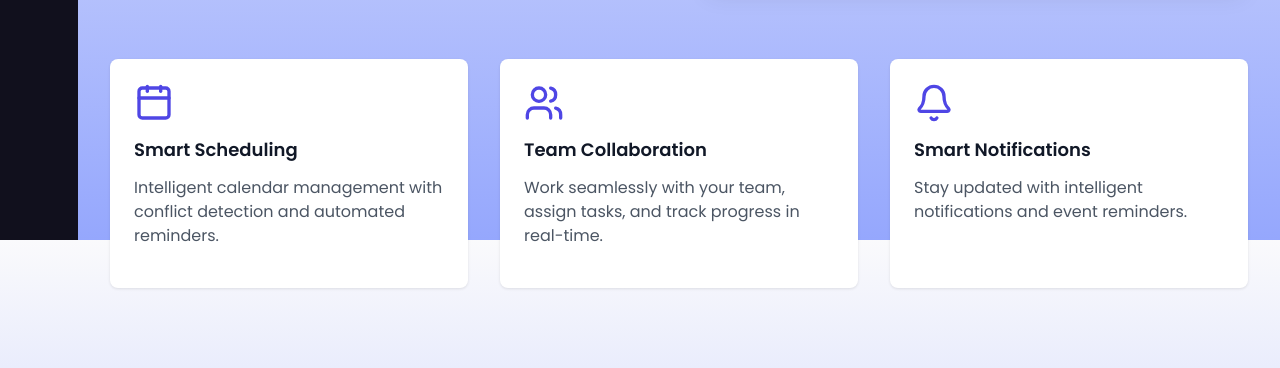
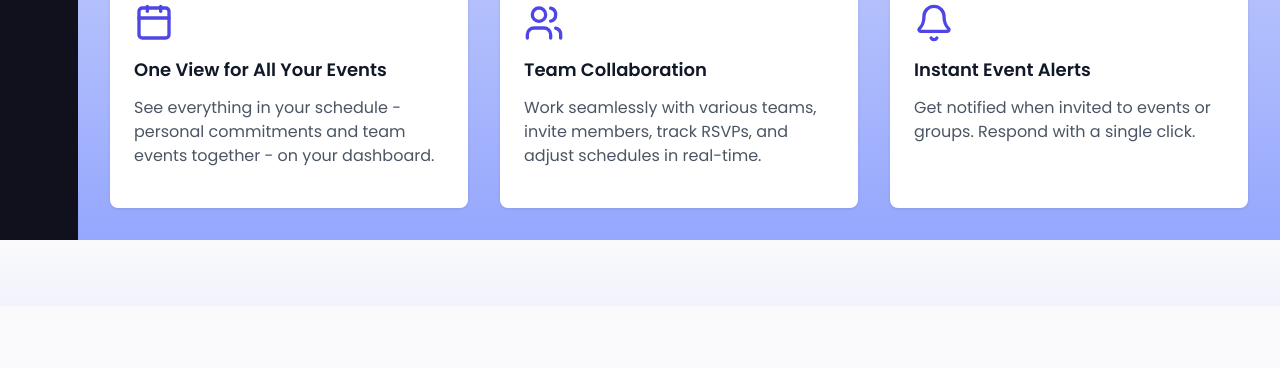
Before and after one commit to laksh0820/Collaborative-Calendar-for-Event-Scheduling, a Flask app: page / in a window 1280 px wide. Shown: the part 560-928 px from the top of the page. After the commit the page ends 800 px from the top, so only its background shows below. Run offline with Flask 3, Linux system fonts and the light colour scheme.

Commit message:
UI changes

```diff
--- a/Project/routes.py
+++ b/Project/routes.py
@@ -115,11 +115,10 @@ def user_profile():
     if form.validate_on_submit():
         user = User.query.filter_by(user_id=current_user.user_id).first()
         if user:
-            user.name = form.name.data.strip()
-            user.email = form.email.data.strip()
-            user.password = generate_password_hash(str(form.password.data))
-
             try:
+                user.name = form.name.data.strip()
+                user.email = form.email.data.strip().lower()
+                user.password = generate_password_hash(str(form.password.data))
                 db.session.commit()
                 flash("Profile Settings Updates",'success')
                 return redirect(url_for('get_calendar'))
--- a/Project/templates/base.html
+++ b/Project/templates/base.html
@@ -28,7 +28,7 @@
       <div class="logo">
         <i class='bx bxs-dashboard'></i>
         <div class="logo_name">
-          Dashboard
+          Workspace
         </div>
       </div>
       <i class="bx bx-menu" id="btn"></i>
--- a/Project/templates/cover.html
+++ b/Project/templates/cover.html
@@ -10,19 +10,20 @@
     <div class="hero">
         <div class="hero-content">
             <div class="hero-text">
-                <h1>Streamline Your Event Management Journey</h1>
-                <p>Plan, organize, and execute events with ease. Your all-in-one platform for successful event
-                    management.</p>
+                <h1>Streamline Workflow with Shared Calendars</h1>
+                <p>A unified space for teams to coordinate schedules, share events, and avoid clashes - all in one place.</p>
                 <div class="hero-buttons">
-                    <button class="btn btn-primary">
-                        <a href="{{ url_for('signup') }}" style="color: white; text-decoration: none;">Get Started</a>
-                        <i data-lucide="arrow-right" class="btn-icon"></i>
-                    </button>
+                    <a href="{{ url_for('signup') }}">
+                        <button class="btn btn-primary">
+                            <span style="color: white; text-decoration: none;">Get Started</span>
+                            <i data-lucide="arrow-right" class="btn-icon"></i>
+                        </button>
+                    </a>
                 </div>
             </div>
             <div class="hero-image">
-                <img src="https://images.unsplash.com/photo-1511578314322-379afb476865?auto=format&fit=crop&q=80&w=800"
-                    alt="Event Planning">
+                <img src="{{ url_for('static',filename='assets/cover-photo.jpeg')}}"
+                    alt="Collaborative Calendar">
             </div>
         </div>
     </div>
@@ -30,18 +31,18 @@
     <div class="features">
         <div class="feature-card">
             <i data-lucide="calendar" class="feature-icon"></i>
-            <h3>Smart Scheduling</h3>
-            <p>Intelligent calendar management with conflict detection and automated reminders.</p>
+            <h3>One View for All Your Events</h3>
+            <p>See everything in your schedule - personal commitments and team events together - on your dashboard.</p>
         </div>
         <div class="feature-card">
             <i data-lucide="users" class="feature-icon"></i>
             <h3>Team Collaboration</h3>
-            <p>Work seamlessly with your team, assign tasks, and track progress in real-time.</p>
+            <p>Work seamlessly with various teams, invite members, track RSVPs, and adjust schedules in real-time.</p>
         </div>
         <div class="feature-card">
             <i data-lucide="bell" class="feature-icon"></i>
-            <h3>Smart Notifications</h3>
-            <p>Stay updated with intelligent notifications and event reminders.</p>
+            <h3>Instant Event Alerts</h3>
+            <p>Get notified when invited to events or groups. Respond with a single click.</p>
         </div>
     </div>
 </main>
```
Also changed, not shown: Project/static/assets/brand-logo.png (deleted), Project/static/assets/cover-photo.jpeg (added).
